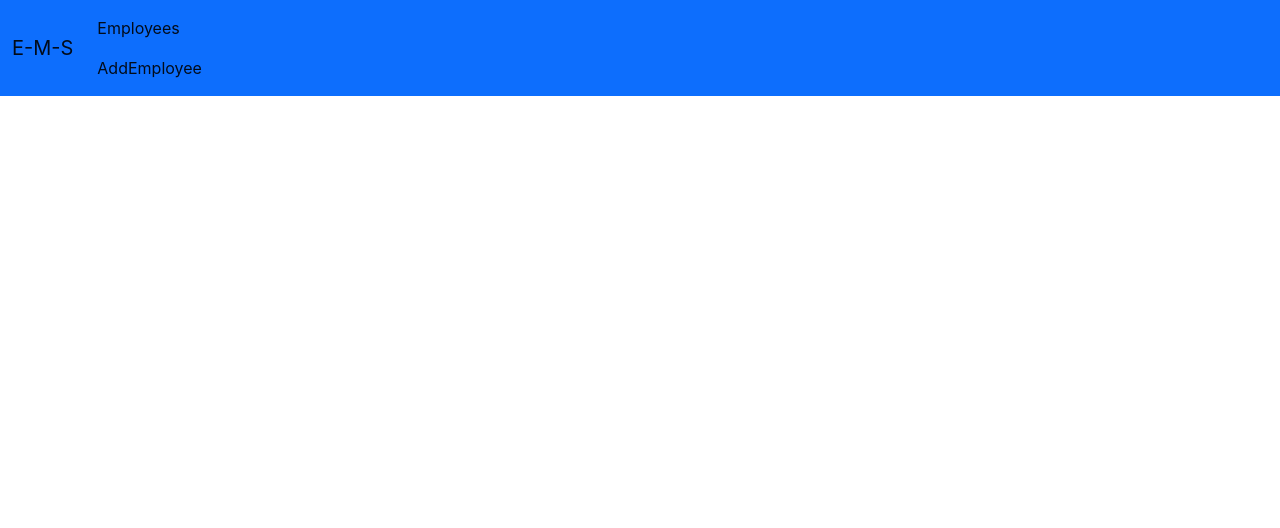
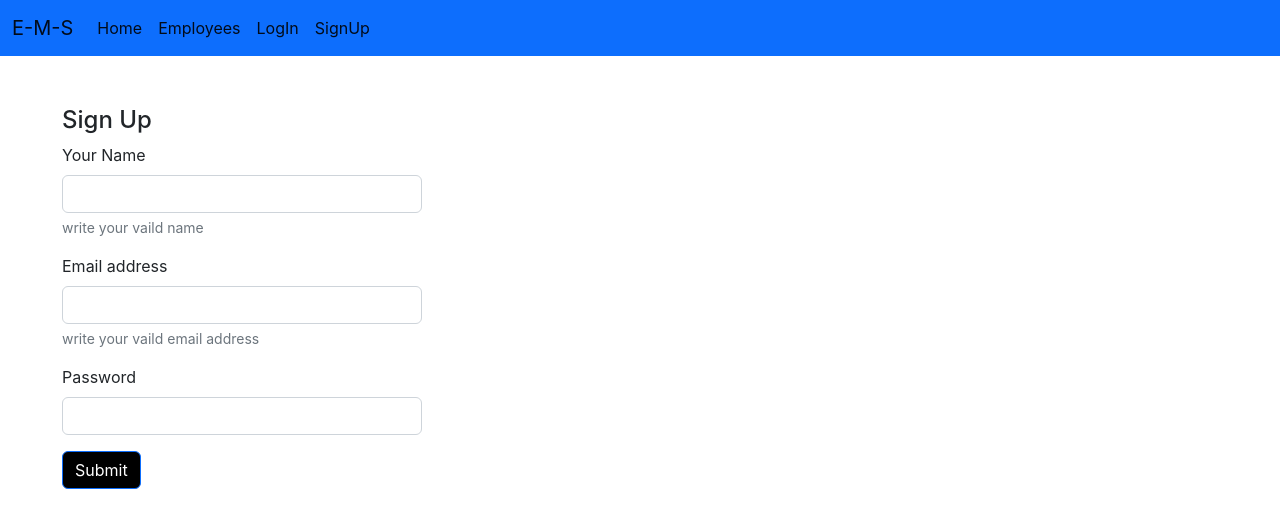
Before and after one commit to hemantsengar1234/employee-data, a React (Create React App) app: page /signup in a window 1280 px wide. Shown: the top 528 px of the page. Built offline with nearby package versions, Linux system fonts and the light colour scheme.

Commit message:
seventh commit

```diff
--- a/src/App.js
+++ b/src/App.js
@@ -3,7 +3,9 @@ import {BrowserRouter, Routes,Route } from 'react-router-dom';
 import Employees from './components/Employees';
 
 import Navbar from "./components/Navbar";
-import AddEmployee from './components/AddEmployee';
+import LogIn from './components/LogIn';
+import SignUp from './components/SignUp';
+import Home from './components/Home';
 
 
 
@@ -12,8 +14,10 @@ function App() {
     <BrowserRouter>
        <Navbar/>
       <Routes>
-      <Route path="/" element={<Employees/>}/>
-      <Route path="/addemployees" element={<AddEmployee/>}/>
+      <Route path="/" element={<Home/>}/>
+      <Route path="/employee" element={<Employees/>}/>
+      <Route path="/login" element={<LogIn/>}/>
+      <Route path="/signup" element={<SignUp/>}/>
       </Routes>
     </BrowserRouter>
   );
--- a/src/components/AddEmployee.js
+++ /dev/null
@@ -1,136 +0,0 @@
-import React, { useState } from "react";
-import { useEffect } from "react";
-
-import "./addemployee.css";
-
-const getDataForm = () => {
-  const list = localStorage.getItem("newemployee");
-  if (list) {
-    return JSON.parse(list);
-  } else {
-    return [];
-  }
-};
-
-const AddEmployee = () => {
-  const [employees, steEmployees] = useState(getDataForm());
-
-  const handleAddEmployee = (e) => {
-    e.preventDefault();
-
-    let employee = {
-      firstName,
-      lastName,
-      id
-    };
-    steEmployees([...employees, employee]);
-    setFirstName("");
-    setLastName("");
-    setId("")
-  };
-
-  useEffect(() => {
-    localStorage.setItem("newemployee", JSON.stringify(employees));
-  }, [employees]);
-
-  const [firstName, setFirstName] = useState("");
-  const [lastName, setLastName] = useState("");
-  const [id, setId] = useState("");
-
-  const deleteEmployee=(id)=>{
-    const filteredemployees=employees.filter((element,index)=>{
-      return element.id !== id
-    })
-    steEmployees(filteredemployees);
-  }
-
-  return (
-    <>
-      <div className="container update">
-        <h4>Add Employees List</h4>
-        <form onSubmit={handleAddEmployee}>
-          <div className="mb-3">
-            <label for="exampleInputEmail1" className="form-label">
-              First Name
-            </label>
-            <input
-              type="firstname"
-              className="form-control"
-              id="exampleInputFirstName"
-              aria-describedby="FirstNameHelp"
-              onChange={(e) => setFirstName(e.target.value)}
-              value={firstName}
-            />
-          </div>
-          <div className="mb-3">
-            <label for="exampleInputPassword1" className="form-label">
-              Last Name
-            </label>
-            <input
-              type="lastname"
-              className="form-control"
-              id="exampleInputLastName"
-              aria-describedby="LastNameHelp"
-              onChange={(e) => setLastName(e.target.value)}
-              value={lastName}
-            />
-          </div>
-          <div className="mb-3">
-            <label for="exampleInputPassword1" className="form-label">
-              ID
-            </label>
-            <input
-              type="lastname"
-              className="form-control"
-              id="exampleInputLastName"
-              aria-describedby="LastNameHelp"
-              onChange={(e) => setId(e.target.value)}
-              value={id}
-            />
-          </div>
-          <button type="submit" className="btn btn-primary">
-            Submit
-          </button>
-        </form>
-      </div>
-
-      <div className="container">
-        <div>
-          <h4 className="tittel">Add Employees List</h4>
-        </div>
-        {employees.length < 1 && <div> <h6 className="tittel">No Employees are Updated yet</h6></div> }
-        {employees.length > 0 && <div>
-          <table className="table">
-          <thead>
-            <tr>
-              <th scope="col">ID</th>
-              <th scope="col">FirstName</th>
-              <th scope="col">LastName</th>
-              <th scope="col">Handle</th>
-            </tr>
-          </thead>
-          <tbody>
-            {
-              employees.map((employees) =>(
-
-            <tr key={employees.id}>
-              <th scope="row"> {employees.id} </th>
-              <td>{employees.firstName}</td>
-              <td>{employees.lastName}</td>
-              <td>
-                <button className="btn btn-primary"
-                onClick={()=>deleteEmployee(employees.id)}>Delete</button>
-              </td>
-            </tr>
-              ))
-            }
-          </tbody>
-        </table>
-        </div> }
-
-      </div>
-    </>
-  );
-};
-
-export default AddEmployee;
--- a/src/components/Employees.js
+++ b/src/components/Employees.js
@@ -1,5 +1,6 @@
 import React, { useEffect, useState } from 'react'
 import './employee.css'
+import './addemployee.css'
 
 
 const getDataApi = () => {
@@ -13,6 +14,20 @@ const getDataApi = () => {
 
 const Employees = () => {
   const [data, setData] = useState(getDataApi())
+
+  const [login, setLogIn] = useState("");
+  const [id, setId] = useState("");
+
+  const handleAddEmployee = (e) => {
+    e.preventDefault();
+    let employee = {
+      login,
+      id
+    };
+    setData([...data, employee]);
+    setLogIn("");
+    setId("")
+  };
 
 
    useEffect(() =>{
@@ -37,6 +52,7 @@ const Employees = () => {
 
 
   return (
+    <div className='container d-flex'>
   <div className='container'>
     <div>
         <h4 className='tittel'>Employees List</h4>
@@ -46,7 +62,7 @@ const Employees = () => {
           <tr>
             <th scope="col">ID</th>
             <th scope="col">Name</th>
-            <th scope="col">Handle</th>
+            <th scope="col">Remove</th>
           </tr>
         </thead>
         <tbody>
@@ -63,6 +79,42 @@ const Employees = () => {
         </tbody>
     </table>
   </div>
+
+  <div className="container box">
+        <h4>Add Employees List</h4>
+        <form onSubmit={handleAddEmployee}>
+          <div className="mb-3">
+            <label for="exampleInputEmail1" className="form-label">
+             Name
+            </label>
+            <input
+              type="name"
+              className="form-control"
+              id="exampleInputName"
+              aria-describedby="NameHelp"
+              onChange={(e) => setLogIn(e.target.value)}
+              value={login}
+            />
+          </div>
+          <div className="mb-3">
+            <label for="exampleInputPassword1" className="form-label">
+              ID
+            </label>
+            <input
+              type="Id"
+              className="form-control"
+              id="exampleInputId"
+              aria-describedby="IdHelp"
+              onChange={(e) => setId(e.target.value)}
+              value={id}
+            />
+          </div>
+          <button type="submit" className="btn btn-primary">
+            Submit
+          </button>
+        </form>
+      </div>
+  </div>
   )
 }
 
--- /dev/null
+++ b/src/components/Home.js
@@ -0,0 +1,11 @@
+import React from 'react'
+
+function Home() {
+  return (
+    <div>
+
+    </div>
+  )
+}
+
+export default Home
--- /dev/null
+++ b/src/components/LogIn.js
@@ -0,0 +1,23 @@
+import React from 'react'
+
+function LogIn() {
+  return (
+    <div className="container box">
+        <h4>Log In</h4>
+    <form>
+        <div className="mb-3">
+            <label for="exampleInputEmail1" className="form-label">Email address</label>
+            <input type="email" className="form-control" id="exampleInputEmail1" aria-describedby="emailHelp"/>
+            <div id="emailHelp" className="form-text">We'll never share your email with anyone else.</div>
+        </div>
+        <div className="mb-3">
+            <label for="exampleInputPassword1" className="form-label">Password</label>
+            <input type="password" className="form-control" id="exampleInputPassword1"/>
+        </div>
+        <button type="submit" className="btn btn-primary">Submit</button>
+        </form>
+    </div>
+  )
+}
+
+export default LogIn
--- a/src/components/Navbar.js
+++ b/src/components/Navbar.js
@@ -11,12 +11,20 @@ const Navbar = () => {
             <span class="navbar-toggler-icon"></span>
             </button>
                 <div className="collapse navbar-collapse" id="navbarSupportedContent">
-                    <ul className="navbar-nav me-auto mb-2 mb-lg-0">
-                        <li className="nav-item">
-                        <NavLink className="nav-link active menu " to="/" > Employees  </NavLink>
-                        <NavLink className="nav-link active menu " to="/addemployees" > AddEmployee  </NavLink>
-                        </li>
-                    </ul>
+                <ul class="navbar-nav me-auto mb-2 mb-lg-0">
+                  <li class="nav-item">
+                  <NavLink className="nav-link active menu " to="/" > Home</NavLink>
+                  </li>
+                  <li class="nav-item">
+                  <NavLink className="nav-link active menu " to="/employee" > Employees</NavLink>
+                  </li>
+                  <li class="nav-item dropdown">
+                  <NavLink className="nav-link active menu " to="/login">LogIn</NavLink>
+                  </li>
+                  <li class="nav-item">
+                  <NavLink className="nav-link active menu " to="/signup">SignUp</NavLink>
+                  </li>
+                </ul>
             </div>
         </div>
     </nav>
--- /dev/null
+++ b/src/components/SignUp.js
@@ -0,0 +1,28 @@
+import React from 'react'
+
+function SignUp() {
+  return (
+    <div className="container box">
+        <h4>Sign Up</h4>
+    <form>
+        <div className="mb-3">
+            <label for="exampleInputName" className="form-label">Your Name</label>
+            <input type="Name" className="form-control" id="exampleInputName" aria-describedby="nameHelp"/>
+            <div id="nameHelp" className="form-text">write your vaild name</div>
+        </div>
+        <div className="mb-3">
+            <label for="exampleInputEmail1" className="form-label">Email address</label>
+            <input type="email" className="form-control" id="exampleInputEmail1" aria-describedby="emailHelp"/>
+            <div id="emailHelp" className="form-text">write your vaild email address </div>
+        </div>
+        <div className="mb-3">
+            <label for="exampleInputPassword1" className="form-label">Password</label>
+            <input type="password" className="form-control" id="exampleInputPassword1"/>
+        </div>
+        <button type="submit" className="btn btn-primary">Submit</button>
+        </form>
+        </div>
+  )
+}
+
+export default SignUp
--- a/src/components/addemployee.css
+++ b/src/components/addemployee.css
@@ -1,15 +1,15 @@
-.update{
+.box{
     margin: 50px;
     width: 30%;
 }
 
 @media (max-width:750px){
-    .update{
+    .box{
         width: 50%;
     }
 }
 @media (max-width:430px){
-    .update{
+    .box{
         width: 70%;
     }
 }
```
